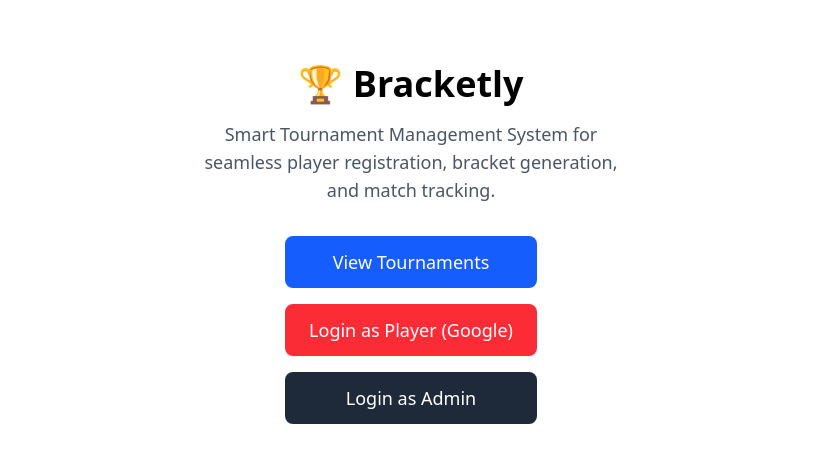
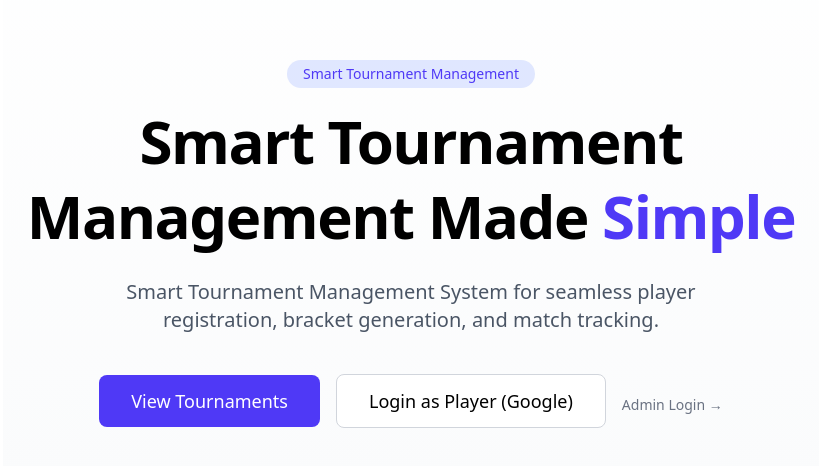
Before and after one commit to GayathriG5787/bracketly, a Next.js app: page / in a window 1280 px wide. Shown: the part 156-622 px from the top of the page, without its empty margins (229-1055 px from the left). Built offline with nearby package versions, Linux system fonts and the light colour scheme; no server answers.

Commit message:
Hero Section

```diff
--- a/app/page.tsx
+++ b/app/page.tsx
@@ -18,26 +18,33 @@ export default function HomePage() {
   }
 
   return (
-    <div className="min-h-screen flex flex-col items-center justify-center text-center px-6">
+    <div className="max-w-4xl mx-auto flex flex-col items-center">
+    <div className="min-h-screen flex flex-col items-center justify-center text-center px-6 bg-gradient-to-b from-white to-gray-50">
+
+      <p className="text-sm font-medium text-indigo-600 bg-indigo-100 px-4 py-1 rounded-full mb-4">
+        Smart Tournament Management
+      </p>
 
       {/* Title */}
-      <h1 className="text-4xl font-bold mb-4">
-        🏆 Bracketly
+      <h1 className="text-4xl md:text-6xl font-bold tracking-tight mb-6 leading-tight">
+        Smart Tournament <br />
+        Management Made{" "}
+        <span className="text-indigo-600">Simple</span>
       </h1>
 
       {/* Subtitle */}
-      <p className="text-gray-600 text-lg mb-8 max-w-md">
+      <p className="text-gray-600 text-lg md:text-xl mb-10 max-w-2xl">
         Smart Tournament Management System for seamless player registration,
         bracket generation, and match tracking.
       </p>
 
       {/* Buttons */}
-      <div className="flex flex-col gap-4">
+      <div className="flex flex-col sm:flex-row gap-4 items-center justify-center">
 
         {/* View tournaments */}
         <Link
           href="/tournaments"
-          className="bg-blue-600 text-white px-6 py-3 rounded-lg text-lg hover:bg-blue-700 transition"
+          className="bg-indigo-600 text-white px-8 py-3 rounded-lg text-lg font-medium hover:bg-indigo-700 transition"
         >
           View Tournaments
         </Link>
@@ -45,7 +52,7 @@ export default function HomePage() {
         {/* ✅ Login as Player (Google OAuth) */}
         <button
           onClick={handleGoogleLogin}
-          className="bg-red-500 text-white px-6 py-3 rounded-lg text-lg hover:bg-red-600 transition"
+          className="bg-white border border-gray-300 px-8 py-3 rounded-lg text-lg font-medium hover:bg-gray-100 transition"
         >
           Login as Player (Google)
         </button>
@@ -53,12 +60,13 @@ export default function HomePage() {
         {/* ✅ Login as Admin */}
         <Link
           href="/admin/login"
-          className="bg-gray-800 text-white px-6 py-3 rounded-lg text-lg hover:bg-gray-900 transition"
+          className="text-gray-500 text-sm mt-2 hover:text-gray-700 transition"
         >
-          Login as Admin
+          Admin Login →
         </Link>
 
       </div>
     </div>
+    </div>
   )
 }
--- /dev/null
+++ b/tailwind.config.ts
@@ -0,0 +1,40 @@
+import type { Config } from "tailwindcss"
+
+const config: Config = {
+  content: [
+    "./app/**/*.{js,ts,jsx,tsx}",
+    "./pages/**/*.{js,ts,jsx,tsx}",
+    "./components/**/*.{js,ts,jsx,tsx}",
+  ],
+  theme: {
+    extend: {
+      colors: {
+        primary: {
+          DEFAULT: "#4169E1", // Royal Blue
+          hover: "#3558c5",
+          light: "#E6ECFF",
+        },
+        success: {
+          DEFAULT: "#059669", // Emerald (for winner/status)
+          light: "#D1FAE5",
+        },
+        border: "#E5E7EB",
+        muted: "#6B7280",
+        background: "#F9FAFB",
+      },
+      borderRadius: {
+        lg: "0.75rem",
+        xl: "1rem",
+      },
+      boxShadow: {
+        card: "0 4px 12px rgba(0,0,0,0.05)",
+      },
+      fontFamily: {
+        sans: ["Inter", "sans-serif"],
+      },
+    },
+  },
+  plugins: [],
+}
+
+export default config
```
